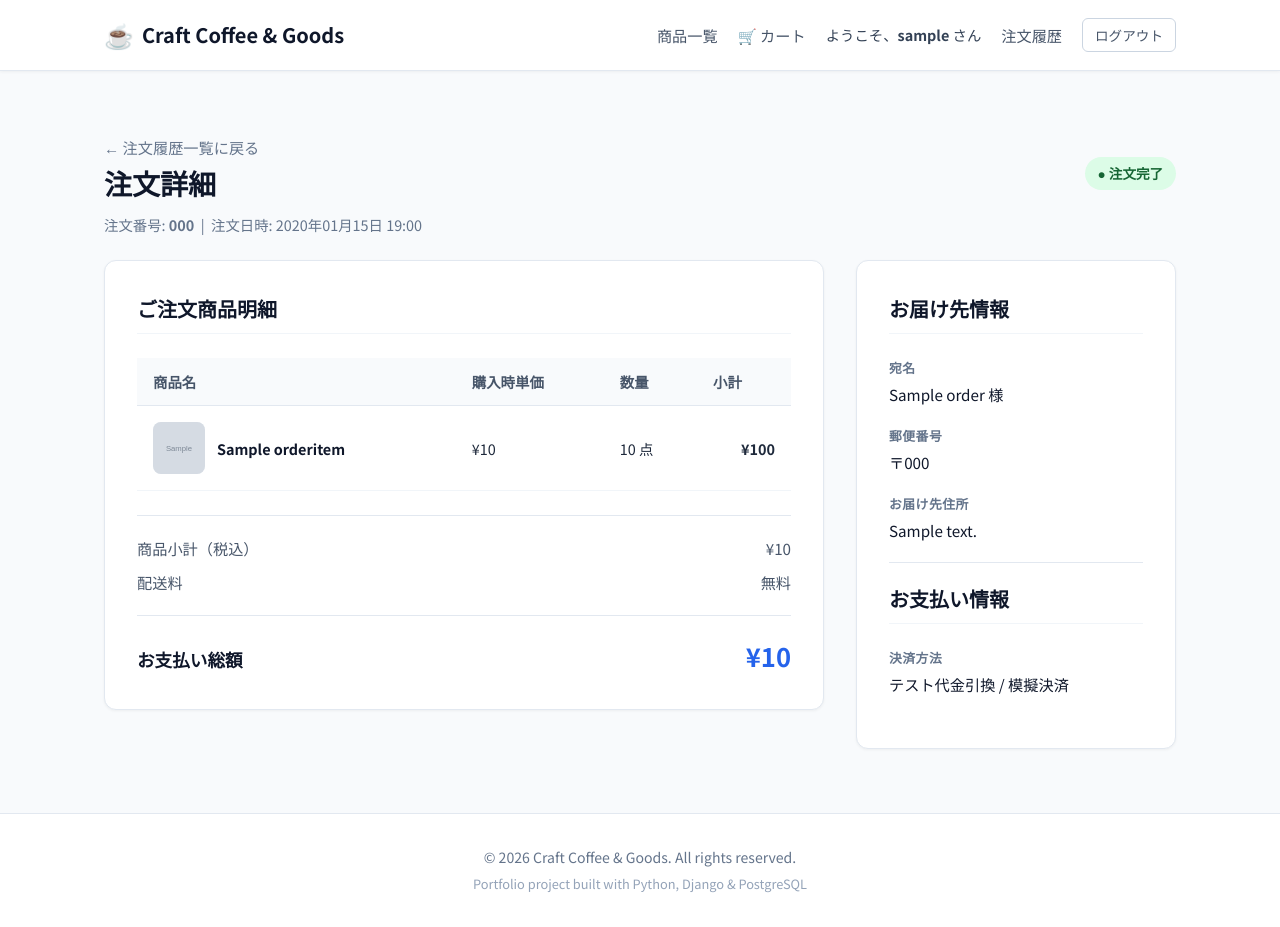
After one commit to sheltiesoso/django-ec-site, a Django app: page /history/000/ in a window 1280 px wide. The commit adds this page. Run offline with Django 5.2, Linux system fonts and the light colour scheme; a user stored in the database is signed in; tables that the repository leaves empty hold one stand-in row (values such as "Sample post"); grey boxes marked "Sample" are stand-in pictures.

Commit message:
feat: Phase 8 注文履歴一覧・注文詳細とIDOR対策（所有者アクセス制御）の実装

```diff
--- /dev/null
+++ b/orders/templates/orders/order_detail.html
@@ -0,0 +1,112 @@
+{% extends 'base.html' %}
+{% load static %}
+
+{% block title %}注文詳細 #{{ order.order_number }} | Craft Coffee & Goods{% endblock %}
+
+{% block content %}
+<div class="history-detail-container">
+    <div class="breadcrumb">
+        <a href="{% url 'orders:order_history' %}" class="back-link">&larr; 注文履歴一覧に戻る</a>
+    </div>
+
+    <div class="detail-header-flex">
+        <div>
+            <h1 class="page-title">注文詳細</h1>
+            <p class="order-meta-desc">
+                注文番号: <strong>{{ order.order_number }}</strong> &nbsp;|&nbsp;
+                注文日時: {{ order.created_at|date:"Y年m月d日 H:i" }}
+            </p>
+        </div>
+        <div class="status-badge-box">
+            <span class="badge-status-completed">● 注文完了</span>
+        </div>
+    </div>
+
+    <div class="order-detail-grid">
+        <!-- 注文商品明細 -->
+        <div class="order-detail-main">
+            <div class="order-card">
+                <h2 class="card-section-title">ご注文商品明細</h2>
+                <table class="detail-items-table">
+                    <thead>
+                        <tr>
+                            <th>商品名</th>
+                            <th>購入時単価</th>
+                            <th>数量</th>
+                            <th>小計</th>
+                        </tr>
+                    </thead>
+                    <tbody>
+                        {% for item in order.items.all %}
+                            <tr>
+                                <td class="product-info-cell">
+                                    <div class="detail-item-flex">
+                                        <div class="detail-thumb">
+                                            {% if item.product.image %}
+                                                <img src="{{ item.product.image.url }}" alt="{{ item.product_name }}">
+                                            {% else %}
+                                                <img src="{% static 'images/no-image.png' %}" alt="No Image">
+                                            {% endif %}
+                                        </div>
+                                        <div>
+                                            <a href="{% url 'products:product_detail' item.product.pk %}" class="item-link">
+                                                {{ item.product_name }}
+                                            </a>
+                                        </div>
+                                    </div>
+                                </td>
+                                <td>¥{{ item.price }}</td>
+                                <td>{{ item.quantity }} 点</td>
+                                <td class="item-subtotal"><strong>¥{{ item.subtotal }}</strong></td>
+                            </tr>
+                        {% endfor %}
+                    </tbody>
+                </table>
+
+                <div class="detail-total-box">
+                    <div class="detail-total-row">
+                        <span>商品小計（税込）</span>
+                        <span>¥{{ order.total_price }}</span>
+                    </div>
+                    <div class="detail-total-row">
+                        <span>配送料</span>
+                        <span>無料</span>
+                    </div>
+                    <div class="summary-divider"></div>
+                    <div class="detail-total-final">
+                        <span>お支払い総額</span>
+                        <span class="total-amount">¥{{ order.total_price }}</span>
+                    </div>
+                </div>
+            </div>
+        </div>
+
+        <!-- お届け先・お支払い情報 -->
+        <aside class="order-detail-sidebar">
+            <div class="order-card">
+                <h2 class="card-section-title">お届け先情報</h2>
+                <div class="info-block">
+                    <p class="info-label">宛名</p>
+                    <p class="info-val">{{ order.shipping_name }} 様</p>
+                </div>
+                <div class="info-block">
+                    <p class="info-label">郵便番号</p>
+                    <p class="info-val">〒{{ order.shipping_postal_code }}</p>
+                </div>
+                <div class="info-block">
+                    <p class="info-label">お届け先住所</p>
+                    <p class="info-val">{{ order.shipping_address }}</p>
+                </div>
+
+                <div class="summary-divider"></div>
+
+                <h2 class="card-section-title">お支払い情報</h2>
+                <div class="info-block">
+                    <p class="info-label">決済方法</p>
+                    <p class="info-val">テスト代金引換 / 模擬決済</p>
+                </div>
+            </div>
+        </aside>
+    </div>
+</div>
+{% endblock %}
--- a/orders/urls.py
+++ b/orders/urls.py
@@ -10,4 +10,6 @@ urlpatterns = [
     path('cart/remove/<int:product_id>/', views.cart_remove, name='cart_remove'),
     path('checkout/', views.checkout, name='checkout'),
     path('complete/<str:order_number>/', views.order_complete, name='order_complete'),
+    path('history/', views.order_history, name='order_history'),
+    path('history/<str:order_number>/', views.order_detail, name='order_detail'),
 ]
--- a/orders/views.py
+++ b/orders/views.py
@@ -147,3 +147,21 @@ def order_complete(request, order_number):
     return render(request, 'orders/order_complete.html', {
         'order': order,
     })
+
+
+@login_required
+def order_history(request):
+    """ログインユーザー自身の注文履歴一覧を表示するビュー"""
+    orders = Order.objects.filter(user=request.user).order_by('-created_at')
+    return render(request, 'orders/order_history.html', {
+        'orders': orders,
+    })
+
+
+@login_required
+def order_detail(request, order_number):
+    """注文詳細を表示するビュー (IDOR対策: 自身の注文以外は404 Not Found)"""
+    order = get_object_or_404(Order, order_number=order_number, user=request.user)
+    return render(request, 'orders/order_detail.html', {
+        'order': order,
+    })
--- a/static/css/style.css
+++ b/static/css/style.css
@@ -1021,3 +1021,55 @@ body {
         grid-template-columns: 1fr;
     }
 }
+
+
+
+
+/* === Phase 8: 注文履歴 & 注文詳細 === */
+
+/* 注文履歴一覧 */
+.history-table-card {
+    background: #ffffff;
+    border-radius: 12px;
+    border: 1px solid #e2e8f0;
+    box-shadow: 0 1px 3px rgba(0,0,0,.05);
+    overflow: hidden;
+    margin-top: 1.5rem;
+}
+.history-table { width: 100%; border-collapse: collapse; font-size: .92rem; }
+.history-table th { background: #f8fafc; color: #475569; font-weight: 600; padding: 1rem 1.25rem; text-align: left; border-bottom: 1px solid #e2e8f0; }
+.history-table td { padding: 1rem 1.25rem; border-bottom: 1px solid #f1f5f9; vertical-align: middle; }
+.history-table tr:last-child td { border-bottom: none; }
+.date-col { color: #64748b; font-size: .88rem; white-space: nowrap; }
+.number-col { font-family: monospace; }
+.empty-state-card { background:#fff; border-radius:12px; border:1px solid #e2e8f0; padding:4rem 2rem; text-align:center; margin-top:1.5rem; }
+.empty-icon { font-size:3.5rem; margin-bottom:1rem; }
+.empty-state-card h2 { font-size:1.4rem; color:#0f172a; margin-bottom:.5rem; }
+.empty-state-card p { color:#64748b; margin-bottom:1.5rem; }
+
+/* 注文詳細画面 */
+.detail-header-flex { display:flex; justify-content:space-between; align-items:flex-start; margin-bottom:1.5rem; }
+.order-meta-desc { color:#64748b; font-size:.9rem; margin-top:.35rem; }
+.badge-status-completed { background:#dcfce7; color:#166534; padding:.4rem .8rem; border-radius:9999px; font-size:.85rem; font-weight:600; }
+.order-detail-grid { display:grid; grid-template-columns:1fr 320px; gap:2rem; align-items:start; }
+.order-card { background:#fff; border-radius:12px; border:1px solid #e2e8f0; padding:2rem; box-shadow:0 1px 3px rgba(0,0,0,.05); }
+.detail-items-table { width:100%; border-collapse:collapse; font-size:.9rem; margin-bottom:1.5rem; }
+.detail-items-table th { background:#f8fafc; color:#475569; font-weight:600; padding:.75rem 1rem; text-align:left; border-bottom:1px solid #e2e8f0; }
+.detail-items-table td { padding:1rem; border-bottom:1px solid #f1f5f9; vertical-align:middle; }
+.detail-item-flex { display:flex; align-items:center; gap:.75rem; }
+.detail-thumb { width:52px; height:52px; border-radius:8px; background:#f1f5f9; overflow:hidden; flex-shrink:0; }
+.detail-thumb img { width:100%; height:100%; object-fit:cover; }
+.item-link { color:#0f172a; text-decoration:none; font-weight:600; }
+.item-link:hover { color:#2563eb; }
+.item-subtotal { text-align:right; }
+.detail-total-box { border-top:1px solid #e2e8f0; padding-top:1.25rem; }
+.detail-total-row { display:flex; justify-content:space-between; font-size:.95rem; color:#475569; margin-bottom:.6rem; }
+.detail-total-final { display:flex; justify-content:space-between; align-items:baseline; font-size:1.1rem; font-weight:700; color:#0f172a; margin-top:1rem; }
+.info-block { margin-bottom:1.25rem; }
+.info-label { font-size:.8rem; color:#64748b; font-weight:600; text-transform:uppercase; letter-spacing:.04em; margin-bottom:.2rem; }
+.info-val { font-size:.95rem; color:#0f172a; }
+
+@media (max-width: 860px) {
+    .order-detail-grid { grid-template-columns: 1fr; }
+    .detail-header-flex { flex-direction: column; gap: .75rem; }
+}
--- a/templates/base.html
+++ b/templates/base.html
@@ -29,7 +29,7 @@
                 </a>
                 {% if user.is_authenticated %}
                     <span class="nav-user">ようこそ、<strong>{{ user.username }}</strong> さん</span>
-                    <a href="#history" class="nav-link">注文履歴</a>
+                    <a href="{% url 'orders:order_history' %}" class="nav-link">注文履歴</a>
                     <form action="{% url 'accounts:logout' %}" method="post" class="inline-form">
                         {% csrf_token %}
                         <button type="submit" class="btn btn-outline btn-sm">ログアウト</button>
```
Also changed, not shown: orders/templates/orders/order_history.html (added, +64 -0 lines).
